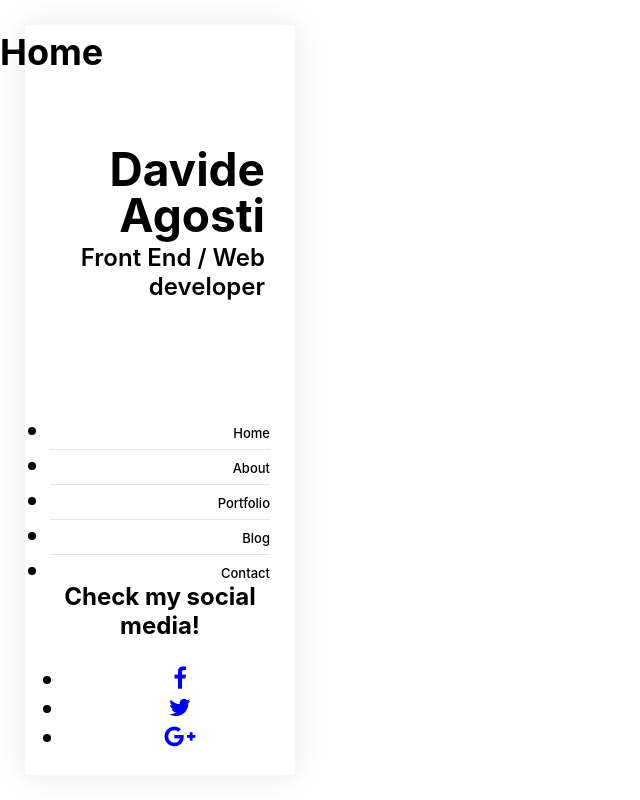
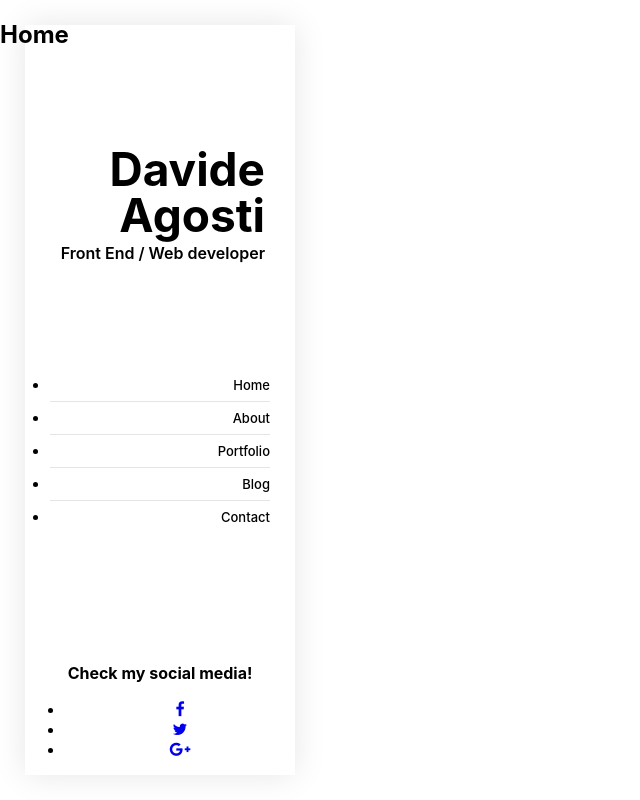
Before and after one commit to dasixtytwo/node-admin-resume, a React (Create React App) app in the folder client/: page / in a window 1280 px wide. Shown: the top 800 px of the page, without its empty margins (0-640 px from the left). Built offline with nearby package versions, Linux system fonts and the light colour scheme.

Commit message:
Add new page on Client

```diff
--- a/client/src/App.js
+++ b/client/src/App.js
@@ -15,13 +15,11 @@ const hist = createBrowserHistory();
 function App() {
 	return (
 		<div className="App">
-			<h2>
-				<Router history={hist}>
-					<Switch>
-						<Route exact path="/" name="Home" component={HomeLayout} />
-					</Switch>
-				</Router>
-			</h2>
+			<Router history={hist}>
+				<Switch>
+					<Route exact path="/" name="Home" component={HomeLayout} />
+				</Switch>
+			</Router>
 		</div>
 	);
 }
```
